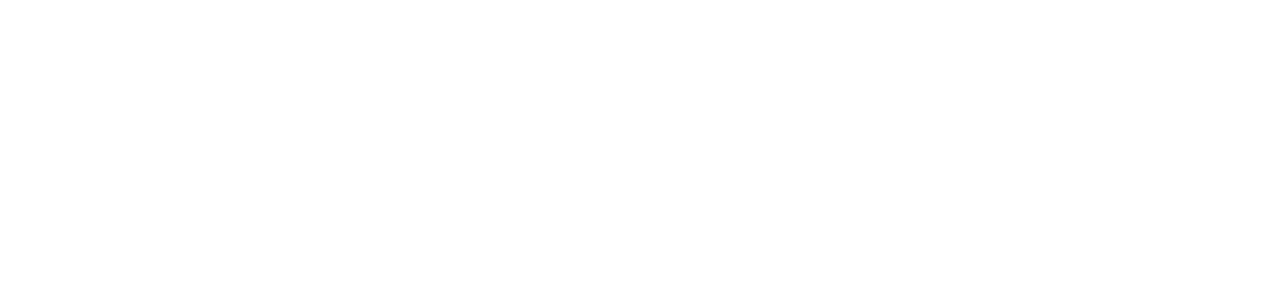
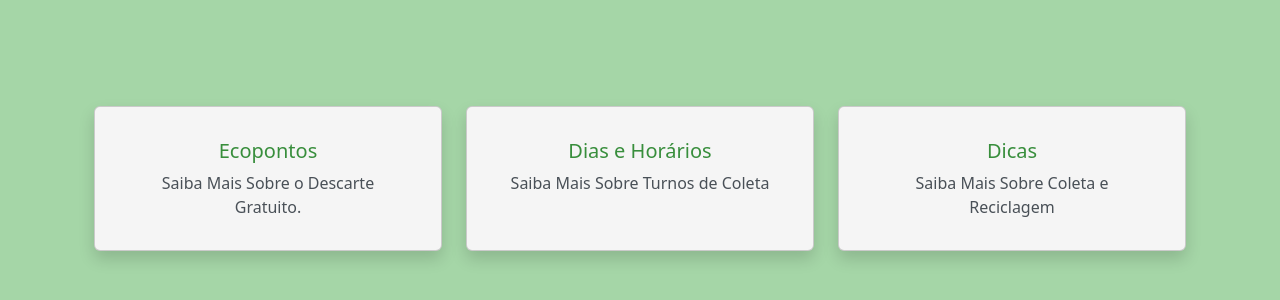
Before and after one commit to Kauan-Code19/projetoAplicadoFront, an Angular app: page /windows in a window 1280 px wide. Before the commit this address led to /. Shown: the part 198-498 px from the top of the page. Built offline with nearby package versions, Linux system fonts and the light colour scheme.

Commit message:
adicao da rota windows, criação do componente windows

```diff
--- a/src/app/app.config.ts
+++ b/src/app/app.config.ts
@@ -3,7 +3,12 @@
 
 import { routes } from './app.routes';
 import { provideClientHydration } from '@angular/platform-browser';
+import { provideHttpClient, withFetch } from '@angular/common/http';
 
 export const appConfig: ApplicationConfig = {
-  providers: [provideRouter(routes), provideClientHydration()]
+  providers: [
+    provideRouter(routes),
+    provideClientHydration(),
+    provideHttpClient(withFetch()),
+  ]
 };
--- a/src/app/app.routes.ts
+++ b/src/app/app.routes.ts
@@ -1,3 +1,7 @@
 import { Routes } from '@angular/router';
+import { WindowsComponent } from './f/windows/windows.component';
 
-export const routes: Routes = [];
+export const routes: Routes = [
+    {path: 'windows', component: WindowsComponent},
+    { path: '',   redirectTo: '/windows', pathMatch: 'full' }
+];
--- /dev/null
+++ b/src/app/f/windows/windows.component.css
@@ -0,0 +1,20 @@
+.background {
+    background-color: #A5D6A7;
+}
+
+.hover-card {
+    transition: transform 0.3s, box-shadow 0.3s; /* Suaviza o efeito */
+}
+
+.hover-card:hover {
+  transform: translateY(-10px); /* Eleva o card */
+}
+
+.card {
+    height: 145px; /* Altura fixa */
+    background-color: #F5F5F5;
+}
+
+h5 {
+    color: #388E3C;
+}
--- /dev/null
+++ b/src/app/f/windows/windows.component.html
@@ -0,0 +1,33 @@
+<div class="background d-flex justify-content-center align-items-center h-100">
+  <div class="container p-4">
+      <div class="row text-center">
+
+        <div class="col-md-4" (click)="navigateEcopontos()">
+          <div class="card shadow p-3 mb-5 rounded hover-card">
+            <div class="card-body">
+              <h5 class="card-title">Ecopontos</h5>
+              <p class="card-text text-light-emphasis">Saiba Mais Sobre o Descarte Gratuito.</p>
+            </div>
+          </div>
+        </div>
+
+        <div class="col-md-4" (click)="navigateDiasHorarios()">
+          <div class="card shadow p-3 mb-5 rounded hover-card">
+            <div class="card-body">
+              <h5 class="card-title">Dias e Horários</h5>
+              <p class="card-text text-light-emphasis">Saiba Mais Sobre Turnos de Coleta</p>
+            </div>
+          </div>
+        </div>
+
+        <div class="col-md-4" (click)="navigateDicas()">
+          <div class="card shadow p-3 mb-5 rounded hover-card">
+            <div class="card-body">
+              <h5 class="card-title">Dicas</h5>
+              <p class="card-text text-light-emphasis">Saiba Mais Sobre Coleta e Reciclagem</p>
+            </div>
+          </div>
+        </div>
+      </div>
+  </div>
+</div>
--- /dev/null
+++ b/src/app/f/windows/windows.component.ts
@@ -0,0 +1,26 @@
+import { Component } from '@angular/core';
+import { Router } from '@angular/router';
+
+@Component({
+  selector: 'windows-component',
+  standalone: true,
+  imports: [],
+  templateUrl: './windows.component.html',
+  styleUrl: './windows.component.css'
+})
+export class WindowsComponent {
+
+  constructor(private router: Router) {}
+
+  navigateEcopontos() {
+    this.router.navigateByUrl('/ecopontos')
+  }
+
+  navigateDiasHorarios() {
+    this.router.navigateByUrl('/dias-horarios')
+  }
+
+  navigateDicas() {
+    this.router.navigateByUrl('/dicas')
+  }
+}
--- a/src/index.html
+++ b/src/index.html
@@ -1,5 +1,5 @@
 <!doctype html>
-<html lang="en">
+<html lang="pt-br" class="h-100">
 <head>
   <meta charset="utf-8">
   <title>Meu Lixo</title>
@@ -8,7 +8,7 @@
   <link rel="icon" type="image/x-icon" href="./assets/coletadelixo.ico">
   <link href="https://cdn.jsdelivr.net/npm/bootstrap@5.3.3/dist/css/bootstrap.min.css" rel="stylesheet" integrity="sha384-QWTKZyjpPEjISv5WaRU9OFeRpok6YctnYmDr5pNlyT2bRjXh0JMhjY6hW+ALEwIH" crossorigin="anonymous">
 </head>
-<body>
+<body class="h-100">
   <app-root></app-root>
   <script src="https://cdn.jsdelivr.net/npm/bootstrap@5.3.3/dist/js/bootstrap.bundle.min.js" integrity="sha384-YvpcrYf0tY3lHB60NNkmXc5s9fDVZLESaAA55NDzOxhy9GkcIdslK1eN7N6jIeHz" crossorigin="anonymous"></script>
 </body>
```
Also changed, not shown: 1 other file (tests, documents, lock files or other folders).
